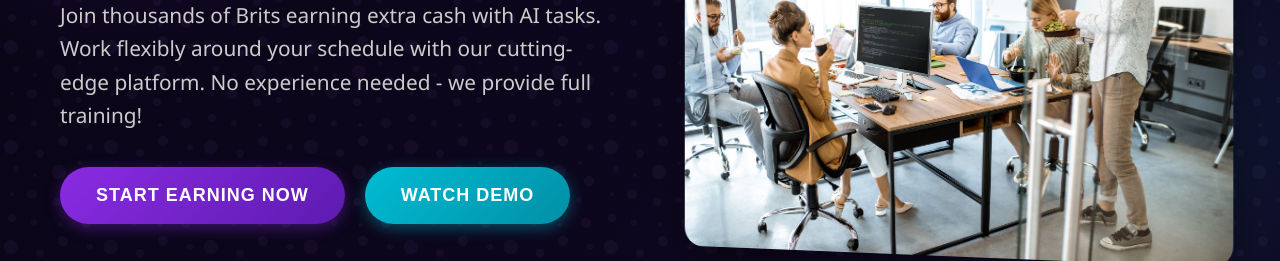
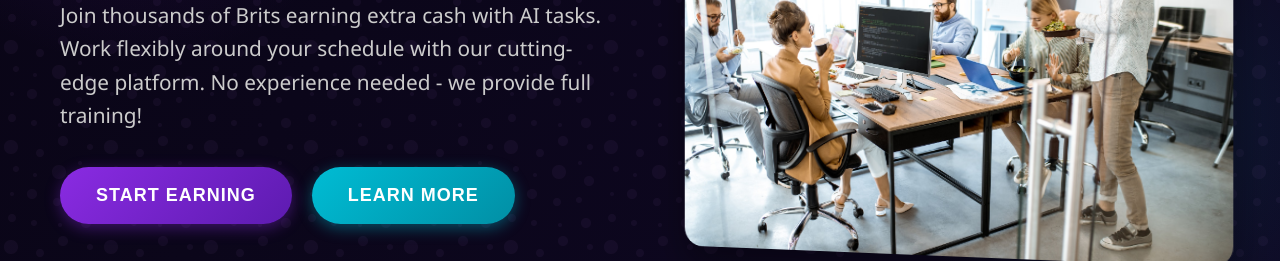
Before and after one commit to Lenchant11/www.itask.top, a plain HTML site: page ukai/index.html in a window 1280 px wide. Shown: the part 364-625 px from the top of the page. Drawn offline with Linux system fonts and the light colour scheme.

Commit message:
Update index.html

```diff
--- a/ukai/index.html
+++ b/ukai/index.html
@@ -884,8 +884,8 @@
             <p class="hero-subtitle">Join thousands of Brits earning extra cash with AI tasks. Work flexibly around your schedule with our cutting-edge platform. No experience needed - we provide full training!</p>
 
             <div class="hero-buttons">
-              <button class="btn btn-primary btn-lg">Start Earning Now</button>
-              <button class="btn btn-secondary btn-lg">Watch Demo</button>
+              <button class="btn btn-primary btn-lg">Start Earning</button>
+              <button class="btn btn-secondary btn-lg">Learn More</button>
             </div>
 
             <div class="hero-stats">
```
